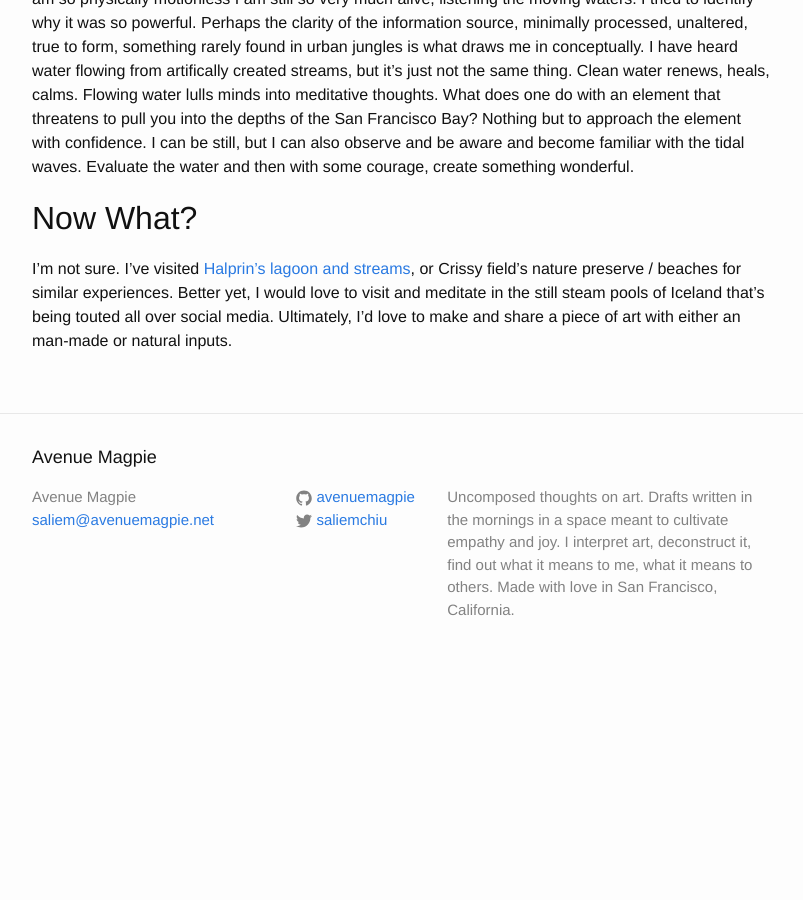
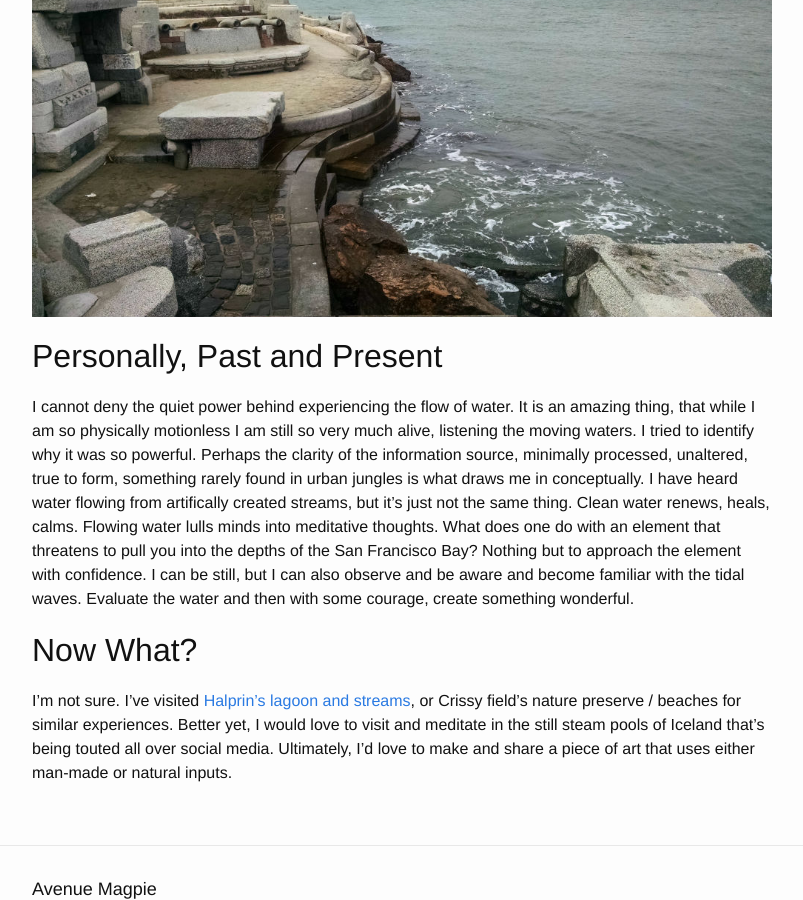
Before and after one commit to avenuemagpie/art-design, a Jekyll site: the page built from _posts/2016-08-21-wave-organ.markdown, in a window 1280 px wide and 900 px high, scrolled down 531 px. Shown: the whole window, without its empty margins (238-1041 px from the left). Built offline with Jekyll 4.4.1, drawn with Linux system fonts in a browser that asks for light colours; before the commit the page ends 1212 px from its top, so only the background shows below that.

Commit message:
copy edits and images

```diff
--- a/_posts/2016-08-21-wave-organ.markdown
+++ b/_posts/2016-08-21-wave-organ.markdown
@@ -10,6 +10,8 @@ summary: In which I realize how much I identify with an unassuming art piece des
 
 The sculpture is located in the Marina neighborhood in San Francisco. It can be found in between Crissy Fields and Fort Mason, off the eastern far end of the Golden Gate Yacht Club. It’s a very unassuming, very gray and obscure art piece made by [a former Senior Artist in Residence from the Exploratorium](http://www.exploratorium.edu/visit/wave-organ). [Peter Richards pulled together the help of acoustic engineers and a mason](https://www.olats.org/studiolab/Peter_Richards.pdf). He combined a natural input (tidal waves), stones from the former Laurel Hill Cemetery and PVC pipes to create a contemplative [acoustic sculpture](https://en.wikipedia.org/wiki/Wave_Organ). Made the year I was born, the "organ" gets you to listen to the music of the tidal waves. Best heard at high tides, it’s a great idea, one that is in interesting contrast with the work done by [Soundwave](http://soundwavesf.com/7/material-notation/). The former art pieces magnifies the natural sounds of things that have been and always will be and the latter piece creates melodies that reflect and extoll man made creations.
 
+![Peter Richard's Wave Organ in San Francisco](/images/wave-organ-sf.jpg)
+
 
 Personally, Past and Present
 ---
@@ -19,4 +21,4 @@ I cannot deny the quiet power behind experiencing the flow of water. It is an am
 Now What?
 ---
 
-I'm not sure. I've visited [Halprin’s lagoon and streams](http://experiments.californiahistoricalsociety.org/lawrence-halprin-and-the-letterman-digital-arts-center/), or Crissy field’s nature preserve / beaches for similar experiences. Better yet, I would love to visit and meditate in the still steam pools of Iceland that’s being touted all over social media. Ultimately, I'd love to make and share a piece of art with either an man-made or natural inputs.
+I'm not sure. I've visited [Halprin’s lagoon and streams](http://experiments.californiahistoricalsociety.org/lawrence-halprin-and-the-letterman-digital-arts-center/), or Crissy field’s nature preserve / beaches for similar experiences. Better yet, I would love to visit and meditate in the still steam pools of Iceland that’s being touted all over social media. Ultimately, I'd love to make and share a piece of art that uses either man-made or natural inputs.
```
Also changed, not shown: images/wave-organ-sf.jpg (added).
